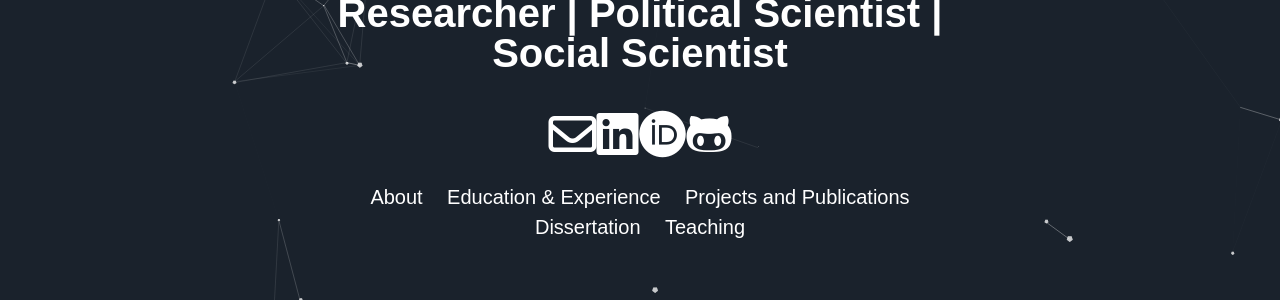
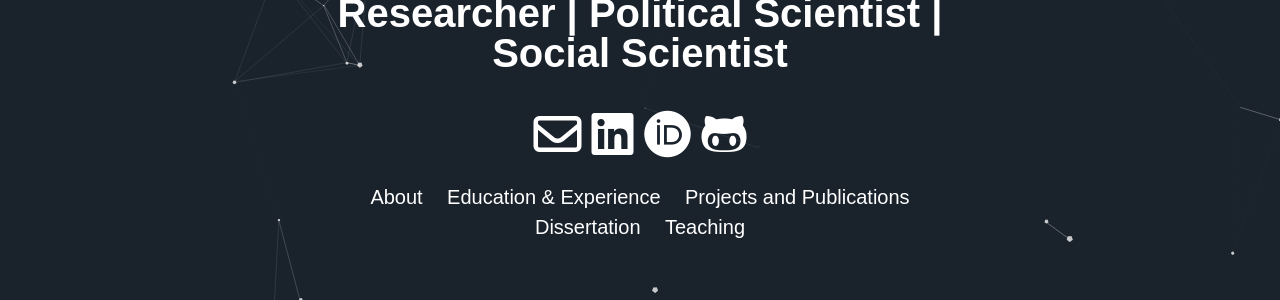
Before and after one commit to SimplyWillis/nicholastwillis, a Jekyll site: the page built from index.html, in a window 1280 px wide. Shown: the part 473-773 px from the top of the page. Built offline with Jekyll 4.4.1, drawn with Linux system fonts in a browser that asks for light colours; nearby versions of some CDN libraries.

Commit message:
Update header.html

```diff
--- a/_includes/header.html
+++ b/_includes/header.html
@@ -9,10 +9,10 @@
         <span class="site-description">{{site.user_title}}</span>
       </h1>
       <div class="header-icons">
-        <a aria-label="Email" href="mailto:ntwillis15@gmail.com"><span style="font-size: 3em; color: white; width: 1em"><i class="fa-regular fa-envelope"></i></span></a>
-        <a aria-label="LinkedIn" target="_blank" href="https://www.linkedin.com/in/nicholas-t-willis-668767230"><span style="font-size: 3em; color: white; width: 1em"><i class="fa-brands fa-linkedin"></i></span></a>
-        <a aria-label="My OrCiD" target="_blank" href="https://orcid.org/0000-0003-3562-0536"><span style="font-size: 3em; color: white; width: 1em"><i class="fa-brands fa-orcid"></i></span></a>
-        <a aria-label="My Github" target="_blank" href="https://github.com/SimplyWillis"><span style="font-size: 3em; color: white; width: 1em"><i class="fa-brands fa-github-alt"></i></span></a>
+        <a aria-label="Email" href="mailto:ntwillis15@gmail.com"><span style="font-size: 3em; color: white; padding: 5px"><i class="fa-regular fa-envelope"></i></span></a>
+        <a aria-label="LinkedIn" target="_blank" href="https://www.linkedin.com/in/nicholas-t-willis-668767230"><span style="font-size: 3em; color: white; padding: 5px"><i class="fa-brands fa-linkedin"></i></span></a>
+        <a aria-label="My OrCiD" target="_blank" href="https://orcid.org/0000-0003-3562-0536"><span style="font-size: 3em; color: white; padding: 5px"><i class="fa-brands fa-orcid"></i></span></a>
+        <a aria-label="My Github" target="_blank" href="https://github.com/SimplyWillis"><span style="font-size: 3em; color: white; padding: 5px"><i class="fa-brands fa-github-alt"></i></span></a>
       </div>
       <div class="header-links">
         <a class="link" href="#about" data-scroll>About</a>
```
